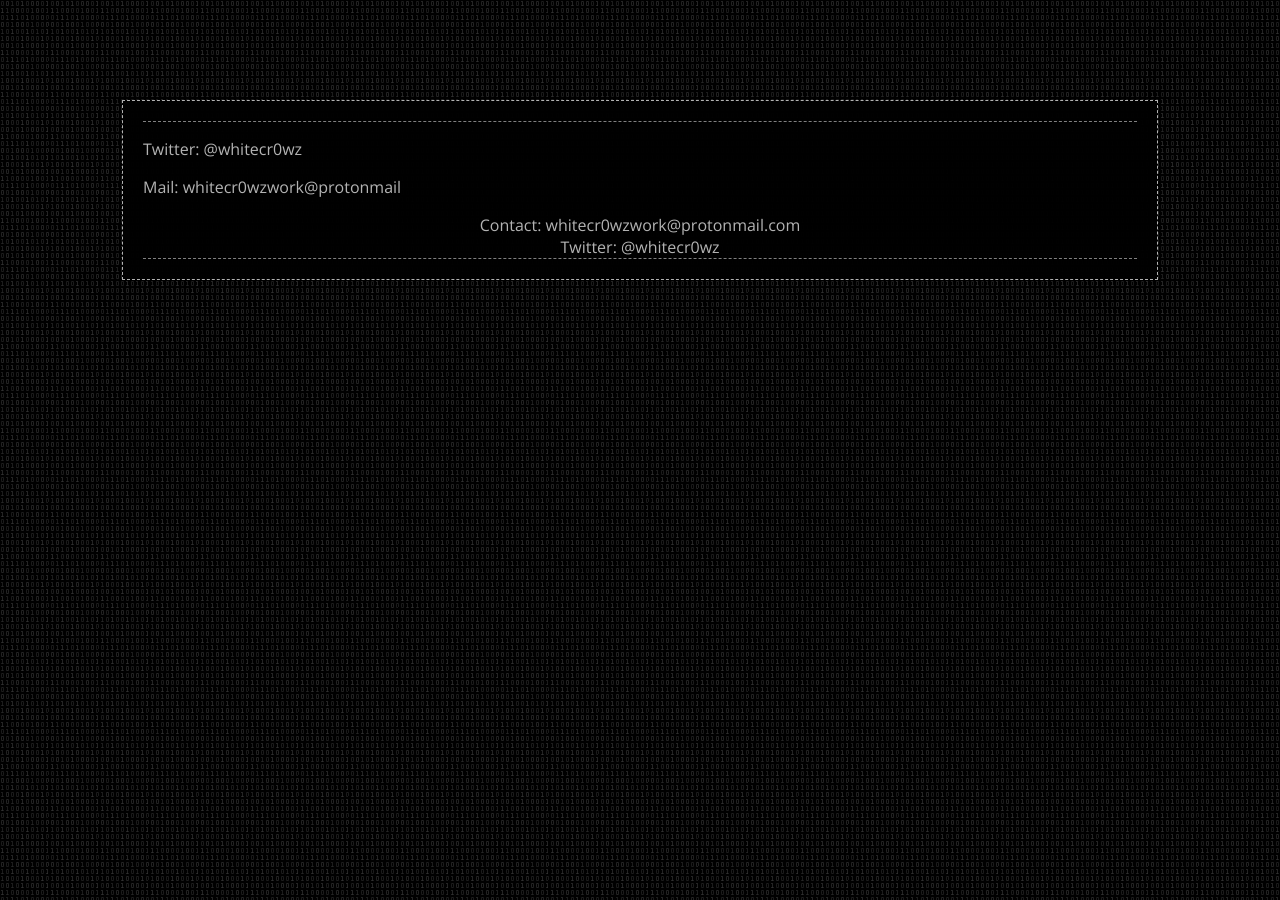
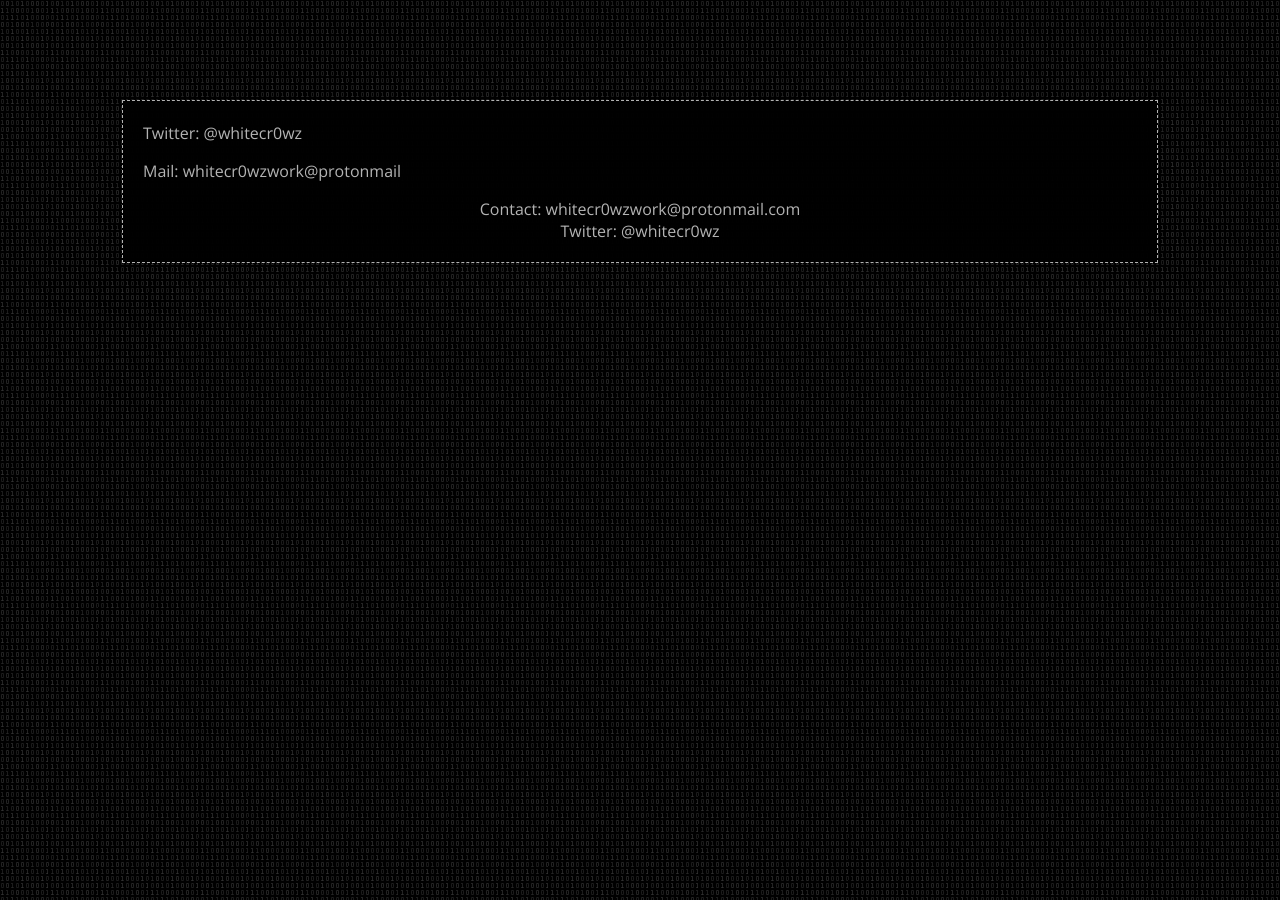
Before and after one commit to whitecr0wz/whitecr0wz.github.io, a Jekyll site: the page built from _posts/posts/2020-03-05-contact.md, in a window 1280 px wide. Built offline with Jekyll 4.4.1, drawn with Linux system fonts in a browser that asks for light colours.

Commit message:
Update style.css

```diff
--- a/assets/css/style.css
+++ b/assets/css/style.css
@@ -17,7 +17,7 @@
 
 header, nav, main, footer {
 	margin: 15px;
-	border-bottom: 1px dashed rgba(255,255,255,0.5);
+	/*border-bottom: 1px dashed rgba(255,255,255,0.5);*/
 }
 
 header, nav {
```
